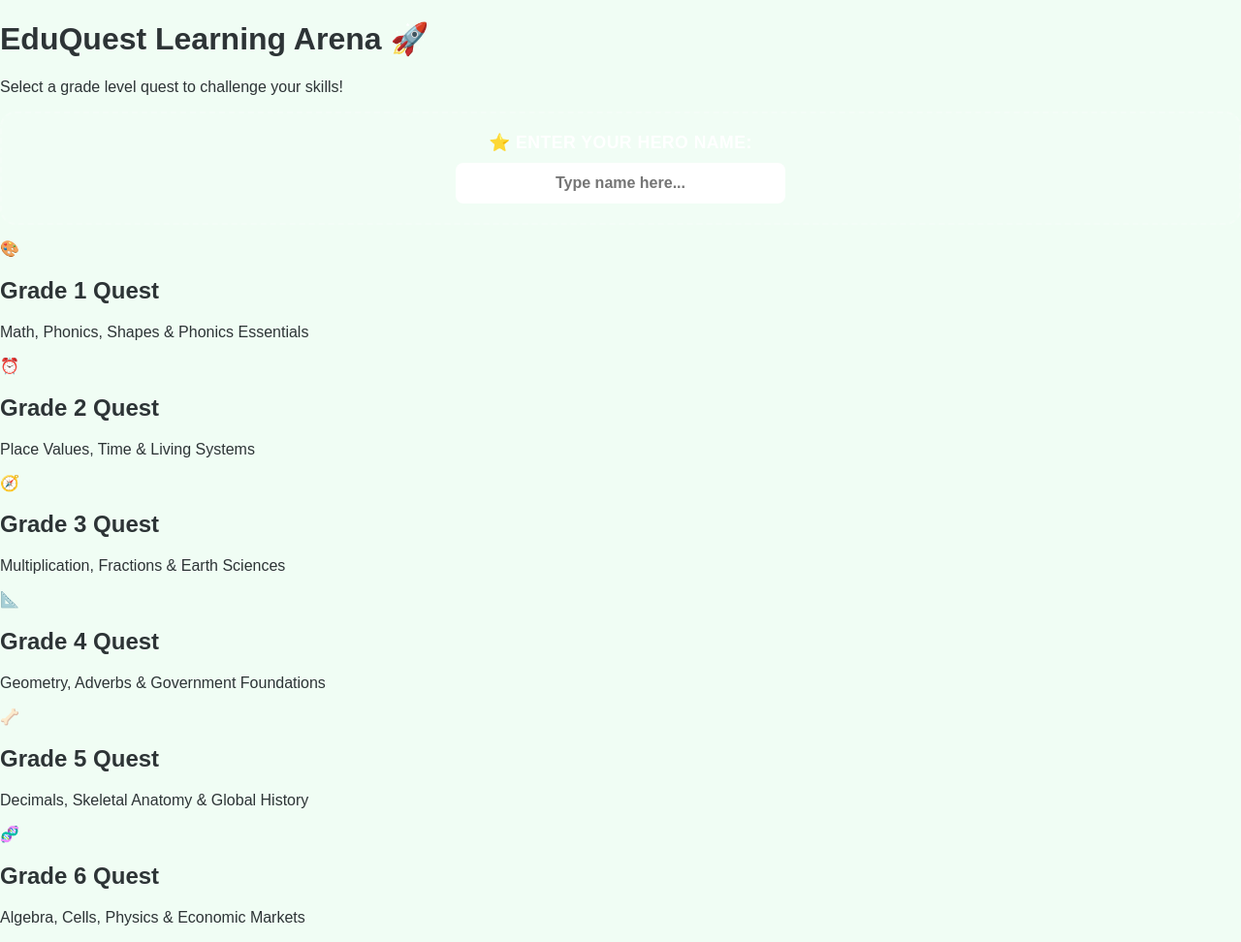
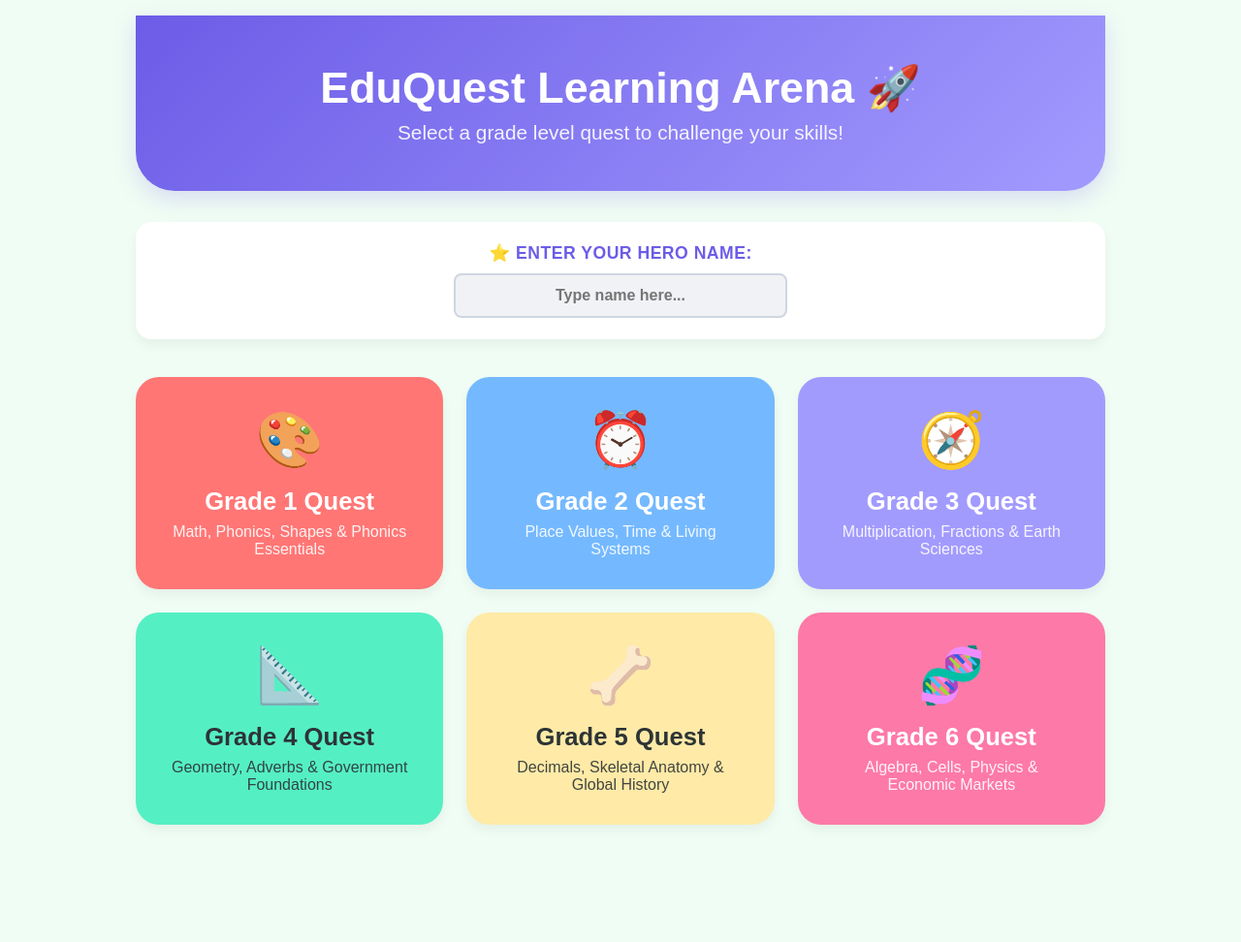
Before and after one commit to reianrd328/my-eduquest-app, a Flask app: page / in a window 1280 px wide. Shown: the whole page at 97% size. After the commit the page ends 851 px from the top, so only its background shows below. Run offline with Flask 3, Linux system fonts and the light colour scheme.

Commit message:
Update style.css

```diff
--- a/static/css/style.css
+++ b/static/css/style.css
@@ -19,7 +19,13 @@ body {
 
 .hidden { display: none !important; }
 
-.hero {
+.dashboard-container {
+    max-width: 1000px;
+    margin: 0 auto;
+    padding: 1rem;
+}
+
+.dashboard-header {
     background: linear-gradient(135deg, #6c5ce7, #a29bfe);
     color: white;
     text-align: center;
@@ -27,53 +33,67 @@ body {
     border-bottom-left-radius: 40px;
     border-bottom-right-radius: 40px;
     box-shadow: 0 8px 24px rgba(108, 92, 231, 0.2);
+    margin-bottom: 2rem;
 }
-.hero h1 { font-size: 2.8rem; margin-bottom: 0.5rem; }
-.hero p { font-size: 1.3rem; opacity: 0.9; }
+.dashboard-header h1 { font-size: 2.8rem; margin: 0 0 0.5rem 0; }
+.dashboard-header p { font-size: 1.3rem; margin: 0; opacity: 0.9; }
 
-.container {
-    max-width: 1000px;
-    margin: 2rem auto;
-    padding: 0 1rem;
+.name-entry-box {
+    background: white !important;
+    padding: 20px;
+    border-radius: 24px;
+    margin-bottom: 1.5rem;
+    text-align: center;
+    box-shadow: 0 6px 12px rgba(0,0,0,0.05);
+}
+.name-entry-box label {
+    color: #6c5ce7 !important;
+}
+.name-entry-box input {
+    border: 2px solid #ced6e0 !important;
+    background-color: #f1f2f6;
 }
 
-.section-title {
-    text-align: center;
-    font-size: 2rem;
-    margin-bottom: 2rem;
-    color: #4834d4;
-}
-
-.grid-cards {
+.grade-grid {
     display: grid;
-    grid-template-columns: repeat(auto-fit, minmax(250px, 1fr));
+    grid-template-columns: repeat(auto-fit, minmax(280px, 1fr));
     gap: 1.5rem;
 }
 
-.card {
+.grade-card {
     border-radius: 24px;
     padding: 2rem;
     text-align: center;
     cursor: pointer;
     transition: transform 0.2s ease, box-shadow 0.2s ease;
     box-shadow: 0 6px 12px rgba(0,0,0,0.05);
-    color: #2d3436;
 }
-.card:hover {
+.grade-card:hover {
     transform: translateY(-8px) scale(1.02);
     box-shadow: 0 12px 20px rgba(0,0,0,0.1);
 }
-.card .icon { font-size: 3.5rem; margin-bottom: 1rem; }
-.card h3 { font-size: 1.6rem; margin: 0; }
+.grade-card .card-icon { font-size: 3.5rem; margin-bottom: 1rem; }
+.grade-card h2 { font-size: 1.6rem; margin: 0 0 0.5rem 0; }
+.grade-card p { margin: 0; opacity: 0.9; font-size: 1rem; }
 
-.grade-1 { background-color: var(--card-g1); color: white; }
-.grade-2 { background-color: var(--card-g2); color: white; }
-.grade-3 { background-color: var(--card-g3); color: white; }
-.grade-4 { background-color: var(--card-g4); color: #2d3436; }
-.grade-5 { background-color: var(--card-g5); color: #2d3436; }
-.grade-6 { background-color: var(--card-g6); color: white; }
+/* Dynamic Grade Colors mapped to your custom dashboard colors */
+.grade-grid .grade-card:nth-of-type(2) { background-color: var(--card-g1); color: white; }
+.grade-grid .grade-card:nth-of-type(3) { background-color: var(--card-g2); color: white; }
+.grade-grid .grade-card:nth-of-type(4) { background-color: var(--card-g3); color: white; }
+.grade-grid .grade-card:nth-of-type(5) { background-color: var(--card-g4); color: #2d3436; }
+.grade-grid .grade-card:nth-of-type(6) { background-color: var(--card-g5); color: #2d3436; }
+.grade-grid .grade-card:nth-of-type(7) { background-color: var(--card-g6); color: white; }
 
-.test-header {
+.quiz-card {
+    background: white;
+    padding: 2.5rem;
+    border-radius: 32px;
+    box-shadow: 0 10px 30px rgba(0,0,0,0.05);
+    margin-bottom: 2rem;
+}
+.quiz-card h2 { color: #6c5ce7; }
+
+.quiz-header {
     display: flex;
     align-items: center;
     justify-content: space-between;
```
Also changed, not shown: other parts of static/css/style.css (+11 -38 lines).
